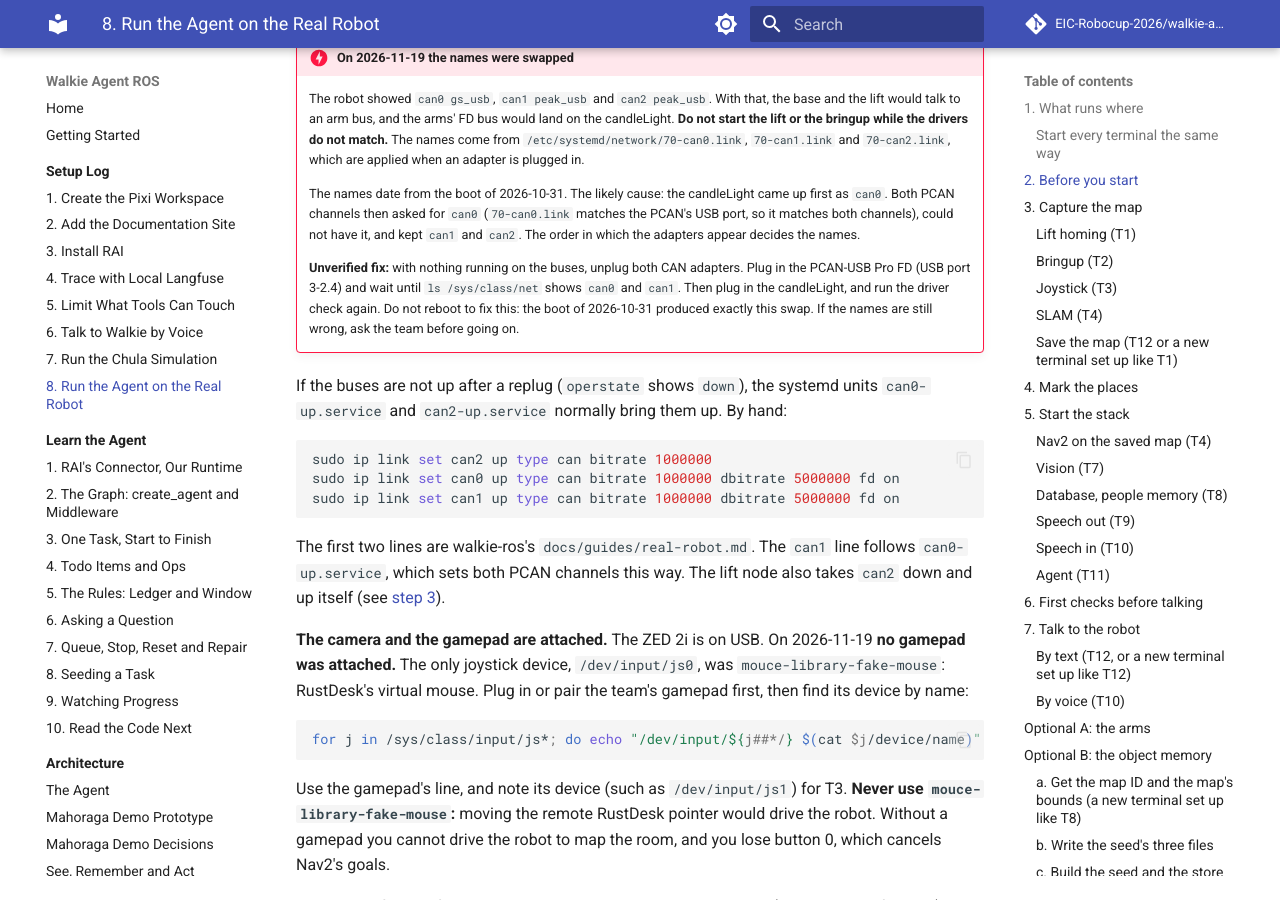
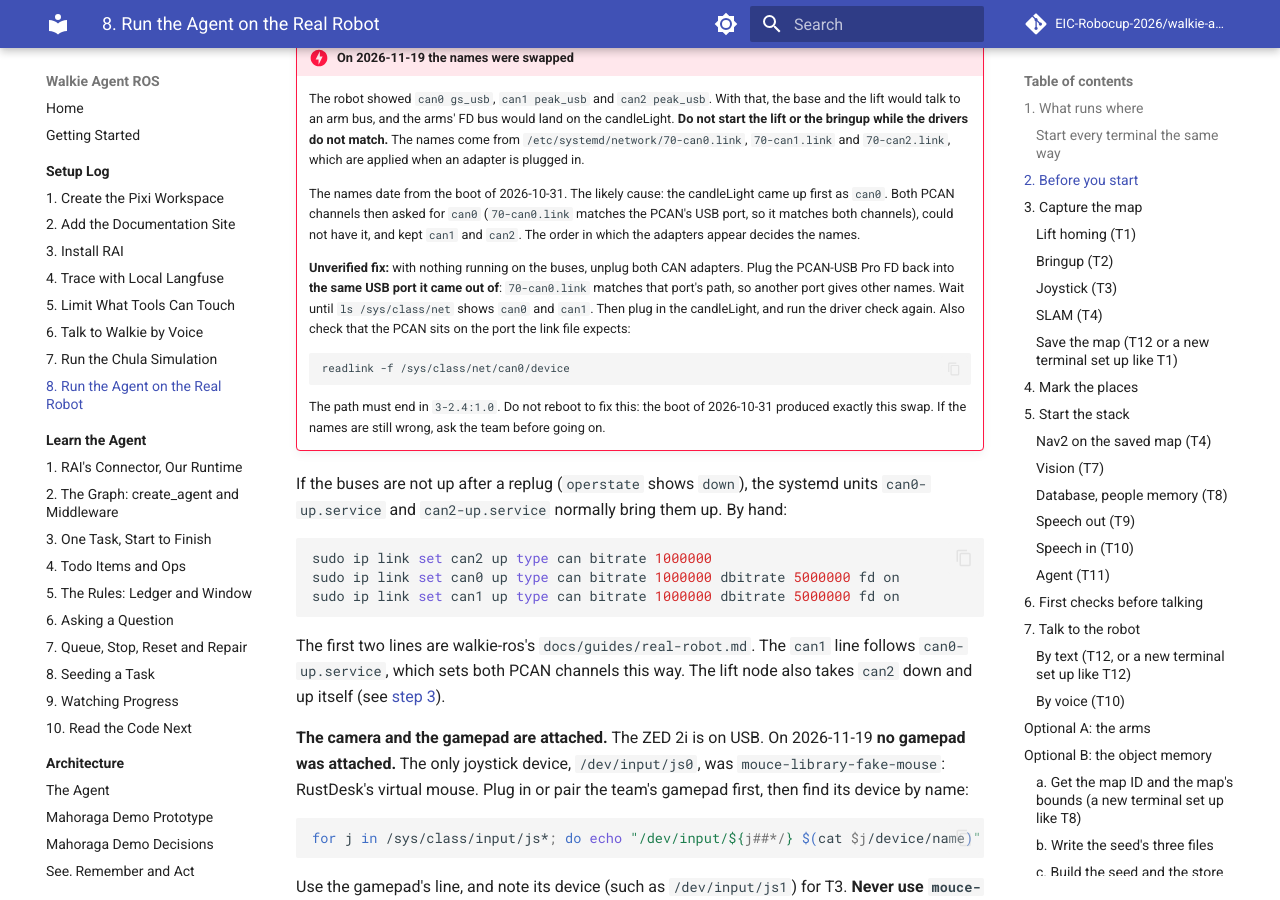
Before and after one commit to EIC-Robocup-2026/walkie-agent-ros, an MkDocs documentation site: the page built from docs/setup/09-real-robot.md, in a window 1280 px wide and 900 px high, scrolled down 3961 px. Built offline with MkDocs 1.6.1 and Material for MkDocs 9.7.7, drawn with Linux system fonts in a browser that asks for light colours; comment, search, counter and statistics services are not loaded.

Commit message:
docs: say the pcan must go back into its own usb port in the can fix

````diff
--- a/docs/setup/09-real-robot.md
+++ b/docs/setup/09-real-robot.md
@@ -165,9 +165,17 @@ can2 <state> gs_usb
     which the adapters appear decides the names.
 
     **Unverified fix:** with nothing running on the buses, unplug both CAN
-    adapters. Plug in the PCAN-USB Pro FD (USB port 3-2.4) and wait until
-    `ls /sys/class/net` shows `can0` and `can1`. Then plug in the candleLight,
-    and run the driver check again. Do not reboot to fix this: the boot of
+    adapters. Plug the PCAN-USB Pro FD back into **the same USB port it came
+    out of**: `70-can0.link` matches that port's path, so another port gives
+    other names. Wait until `ls /sys/class/net` shows `can0` and `can1`. Then
+    plug in the candleLight, and run the driver check again. Also check that
+    the PCAN sits on the port the link file expects:
+
+    ```bash
+    readlink -f /sys/class/net/can0/device
+    ```
+
+    The path must end in `3-2.4:1.0`. Do not reboot to fix this: the boot of
     2026-10-31 produced exactly this swap. If the names are still wrong, ask
     the team before going on.
 
````
